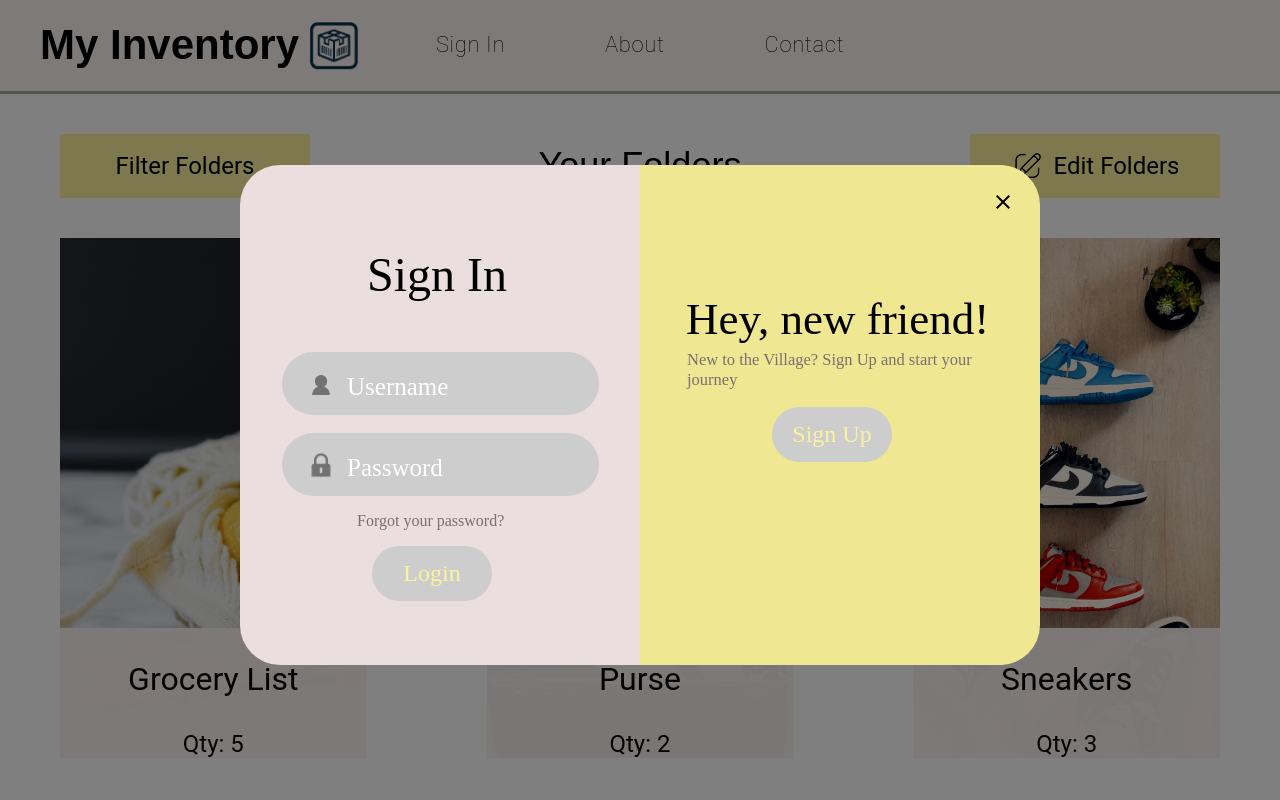
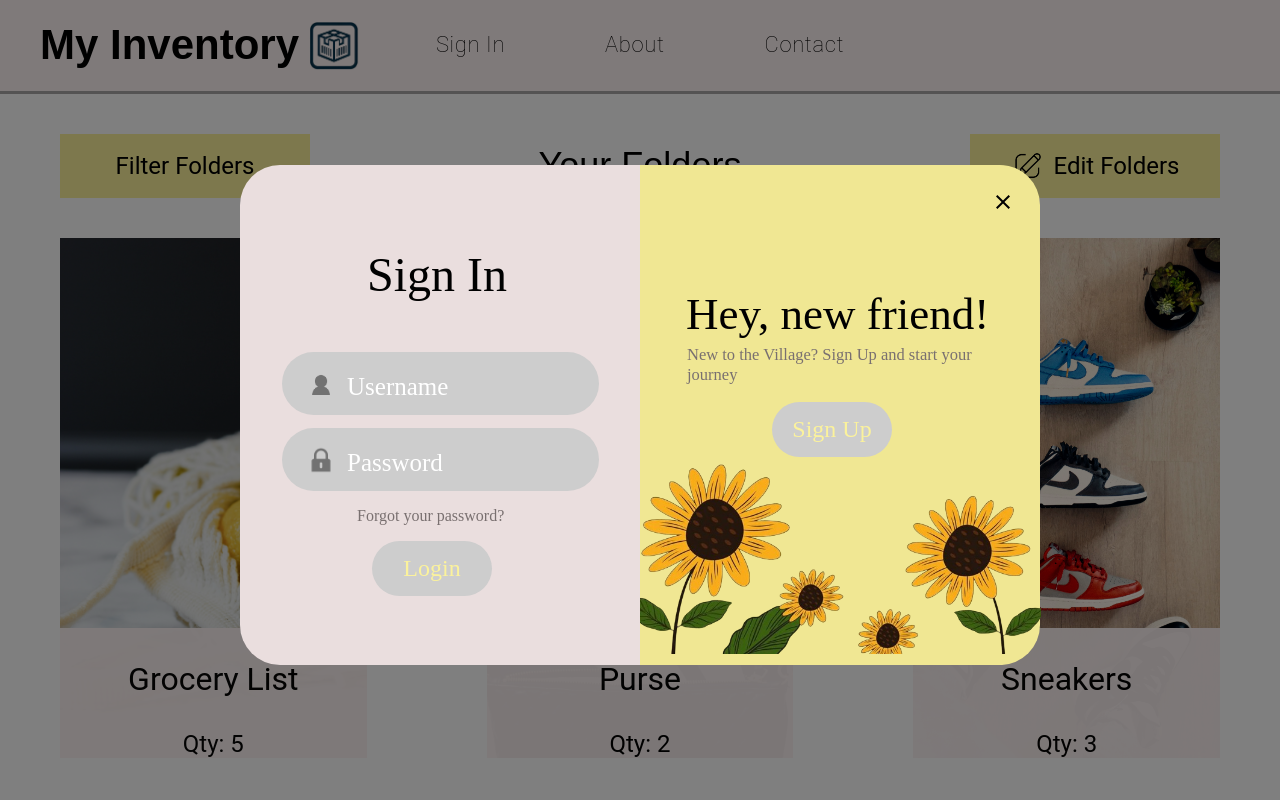
Before and after one commit to Luke7787/ImmaculateInventors, a React (Create React App) app: page /inventory in a window 1280 px wide. Both pictures are taken after a click on the button "Sign In". Shown: the top 800 px of the page. Built offline with nearby package versions, Linux system fonts and the light colour scheme; a web font is replaced by a local one.

Commit message:
done with LoginPage

```diff
--- a/src/SignIn/SignIn.module.css
+++ b/src/SignIn/SignIn.module.css
@@ -45,6 +45,7 @@ input::placeholder {
         width: 250px;
         height: 55px;
 		font-size: 25px;
+        margin-bottom: -5px;
 		color: white;
     }
 }
@@ -70,6 +71,7 @@ input::placeholder {
 }
 
 .button {
+    position: relative;
     background-color: #CDCDCD;
     border-radius: 90px;
 	border: 0px #838383 solid;
@@ -124,6 +126,7 @@ input::placeholder {
 }
 
 .signUpLink {
+    position: relative;
     background-color: #CDCDCD;
     border-radius: 90px;
     border: none;
@@ -141,3 +144,12 @@ input::placeholder {
 .signUpLink:hover {
     background-color: #bfbfbf;
 }
+
+.loginNewImage {
+    width: 400.5px;
+    height: 200;
+    margin-top: -4.12px;
+    margin-left: 358px;
+    z-index: 0;
+    position: relative;
+}
--- a/src/SignIn/SignIn.tsx
+++ b/src/SignIn/SignIn.tsx
@@ -78,6 +78,7 @@ const SignIn = ({ setCreateAccountOpen }: signInProps) => {
                     <button className={styles.signUpLink} onClick={() => setCreateAccountOpen && setCreateAccountOpen(true)}>
                         Sign Up
                     </button>
+					<img src="/images/SunFlower.png" alt="Decorative" className={styles.loginNewImage} />
                 </div>
             </div>
         </form>
```
Also changed, not shown: public/images/SunFlower.png (added).
